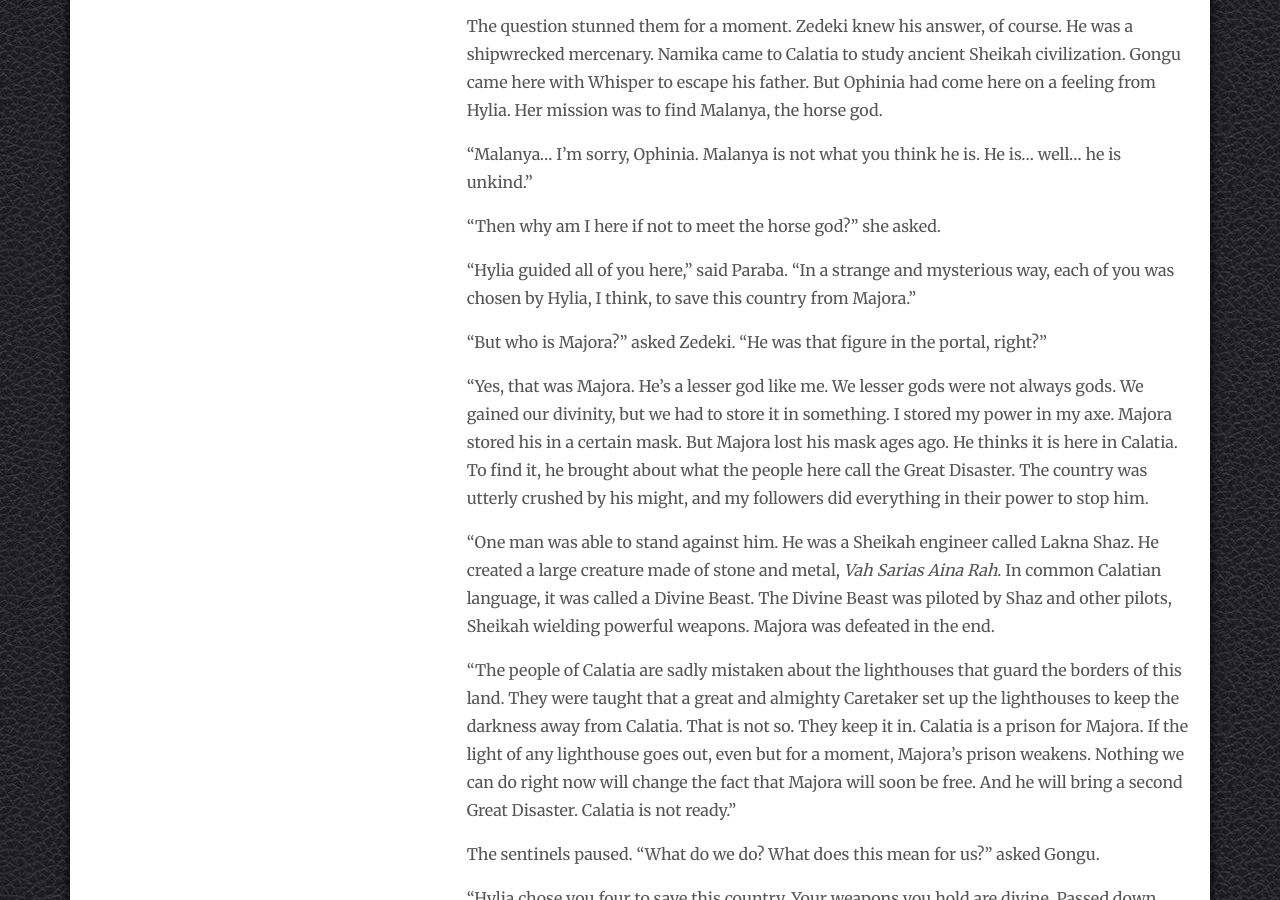
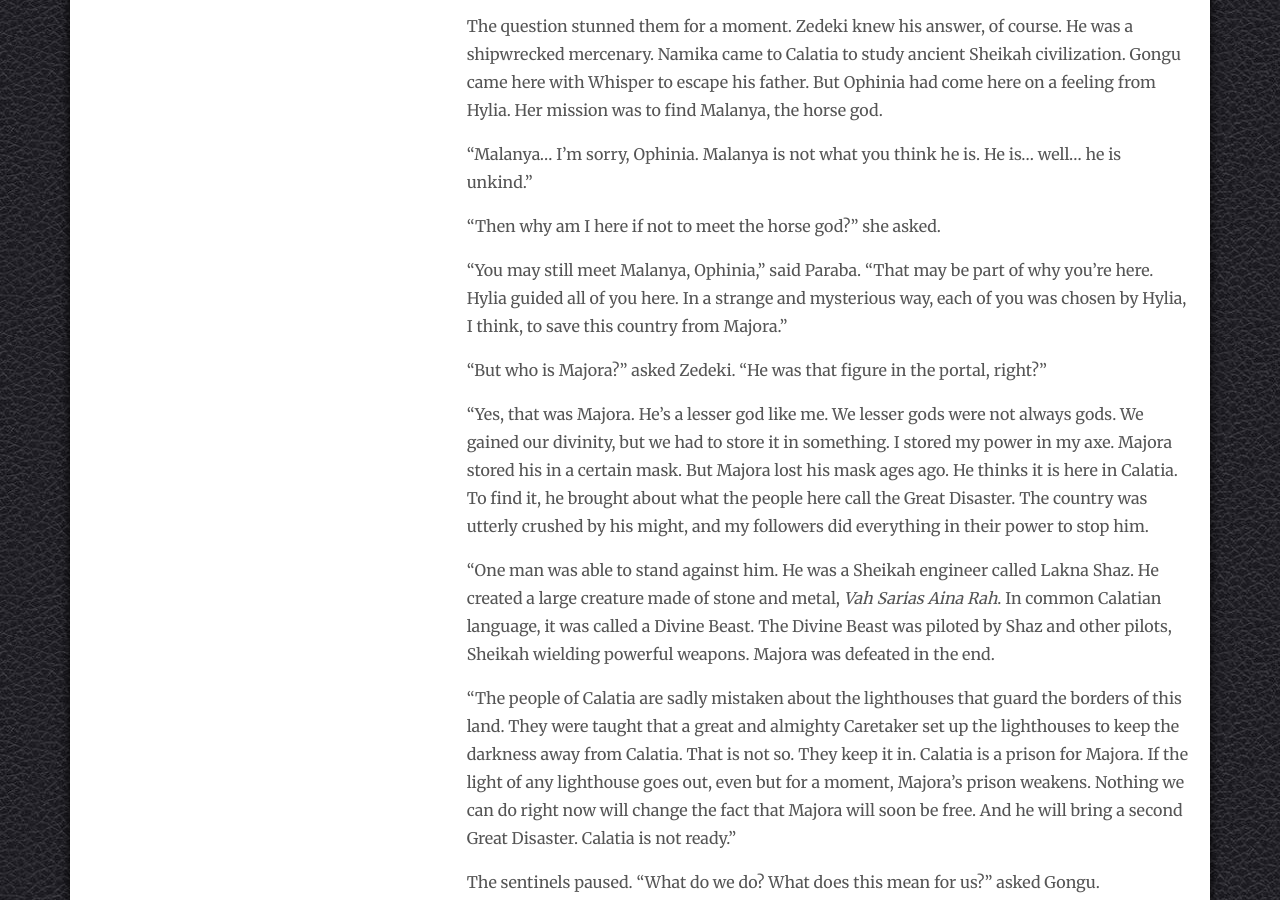
Before and after one commit to clblamires/ninesjournal, a Jekyll site: the page built from _posts/2020-02-03-the-temple-of-paraba.md, in a window 1280 px wide and 900 px high, scrolled down 1463 px. Built offline with Jekyll 4.4.1, drawn with Linux system fonts in a browser that asks for light colours; nearby versions of some CDN libraries.

Commit message:
Correction

```diff
--- a/_posts/2020-02-03-the-temple-of-paraba.md
+++ b/_posts/2020-02-03-the-temple-of-paraba.md
@@ -37,7 +37,7 @@ The question stunned them for a moment. Zedeki knew his answer, of course. He wa
 
 “Then why am I here if not to meet the horse god?” she asked.
 
-“Hylia guided all of you here,” said Paraba. “In a strange and mysterious way, each of you was chosen by Hylia, I think, to save this country from Majora.”
+“You may still meet Malanya, Ophinia," said Paraba. "That may be part of why you're here. Hylia guided all of you here. In a strange and mysterious way, each of you was chosen by Hylia, I think, to save this country from Majora.”
 
 “But who is Majora?” asked Zedeki. “He was that figure in the portal, right?”
 
```
